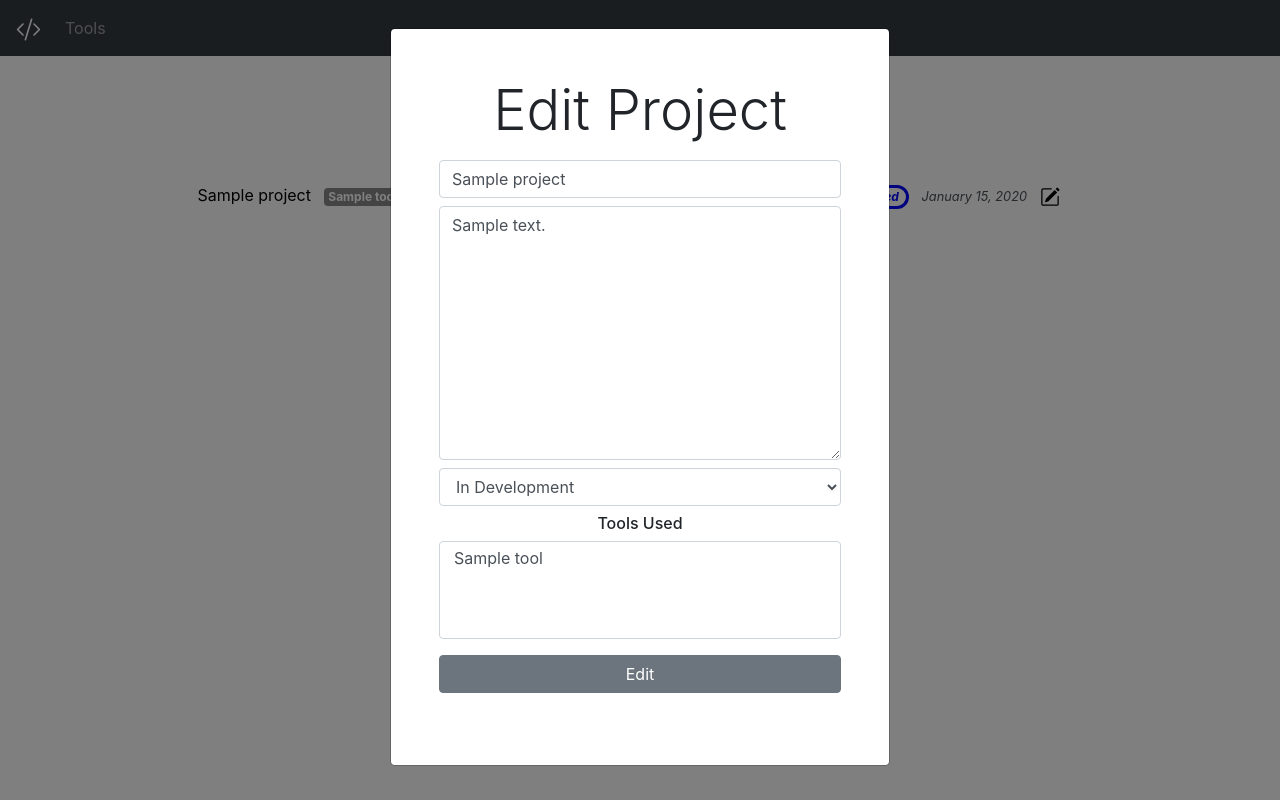
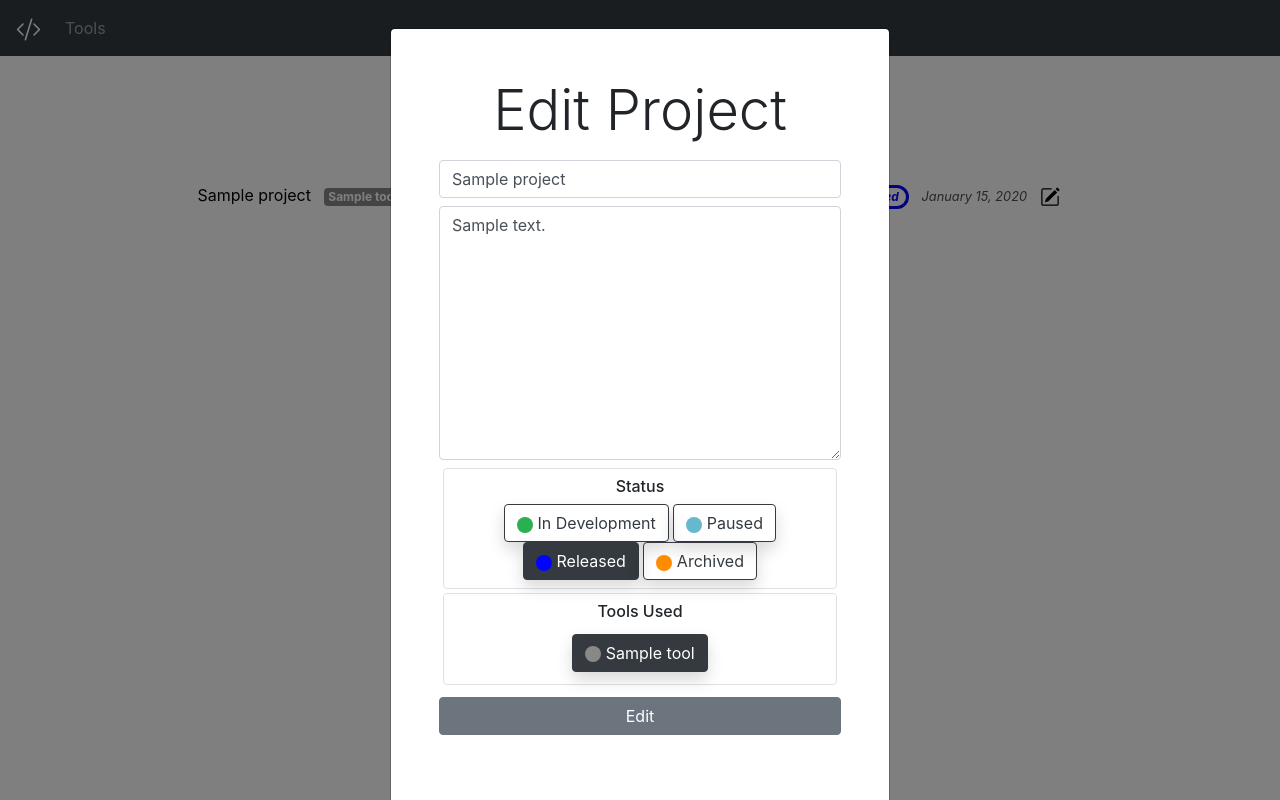
Before and after one commit to misterrager8/CodeGarden, a Flask app: page / in a window 1280 px wide, after a click that opens the changed part. Run offline with Flask 2, Linux system fonts and the light colour scheme; tables that the repository leaves empty hold one stand-in row (values such as "Sample post"); some libraries are stand-ins or nearby versions.

Commit message:
Change tool/status select options to colored buttons

```diff
--- a/modules/templates/macros.html
+++ b/modules/templates/macros.html
@@ -115,9 +115,13 @@
   <h6 class="text-center">Tools Used</h6>
   <select class="form-control my-2" name="tools_used" multiple>
     {% for i in tools %}
-    <option value="{{ i.id }}">{{ i.name }}</option>
+    <label class="shadow btn btn-outline-success my-1">
+      {{ circle_icon(i.color) }}
+      <input name="tools_used" type="checkbox" value="{{ i.id }}">
+      {{ i.name }}
+    </label>
     {% endfor %}
-  </select>
+  </div>
   <button type="submit" class="btn btn-success w-100 my-2">Add</button>
 </form>
 {% endmacro %}
@@ -127,18 +131,28 @@
 <form class="form-group" method="POST" action="{{ url_for('edit_project', id_=project.id) }}">
   <input type="text" placeholder="Name" name="name" class="form-control my-2" autocomplete="off" value="{{ project.name }}">
   <textarea rows="10" placeholder="Description" name="descrip" class="form-control my-2" autocomplete="off">{{ project.descrip }}</textarea>
-  <select class="form-control my-2" name="status">
-    <option value="In Development">In Development</option>
-    <option value="Paused">Paused</option>
-    <option value="Released">Released</option>
-    <option value="Archived / On Ice">Archived / On Ice</option>
-  </select>
-  <h6 class="text-center">Tools Used</h6>
-  <select class="form-control my-2" name="tools_used" multiple>
+  <div class="btn-group-toggle border rounded m-1 p-2 text-center" data-toggle="buttons">
+    <h6 class="">Status</h6>
+    {% for i in status_list %}
+    <label class="shadow btn btn-outline-dark {% if i[0] == project.status %}active{% endif %}">
+      {{ circle_icon(i[1]) }}
+      <!--suppress HtmlUnknownAttribute -->
+      <input type="radio" name="status" value="{{ i[0] }}" {% if i[0]== project.status %}checked="checked" {% endif %}>
+      {{ i[0] }}
+    </label>
+    {% endfor %}
+  </div>
+  <div class="btn-group-toggle border rounded m-1 p-2 text-center" data-toggle="buttons" style="flex-wrap:wrap">
+    <h6 class="">Tools Used</h6>
     {% for i in tools %}
-    <option value="{{ i.id }}">{{ i.name }}</option>
+    <label class="shadow btn btn-outline-dark my-1 {% if i.name in project.get_tools() %}active{% endif %}">
+      {{ circle_icon(i.color) }}
+      <!--suppress HtmlUnknownAttribute -->
+      <input name="tools_used" type="checkbox" value="{{ i.id }}" {% if i.name in project.get_tools() %}checked="checked" {% endif %}>
+      {{ i.name }}
+    </label>
     {% endfor %}
-  </select>
+  </div>
   <button type="submit" class="btn btn-secondary w-100 my-2">Edit</button>
 </form>
 {% endmacro %}
```
